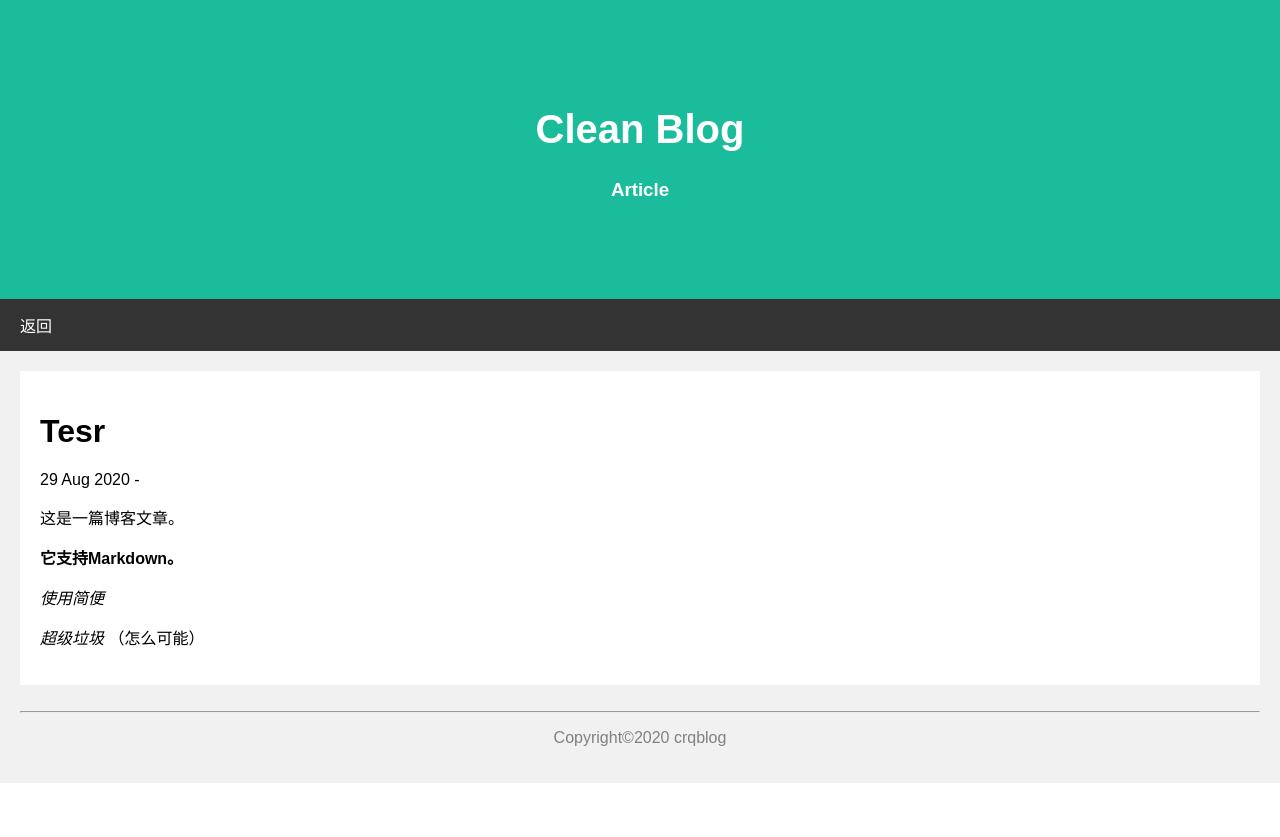
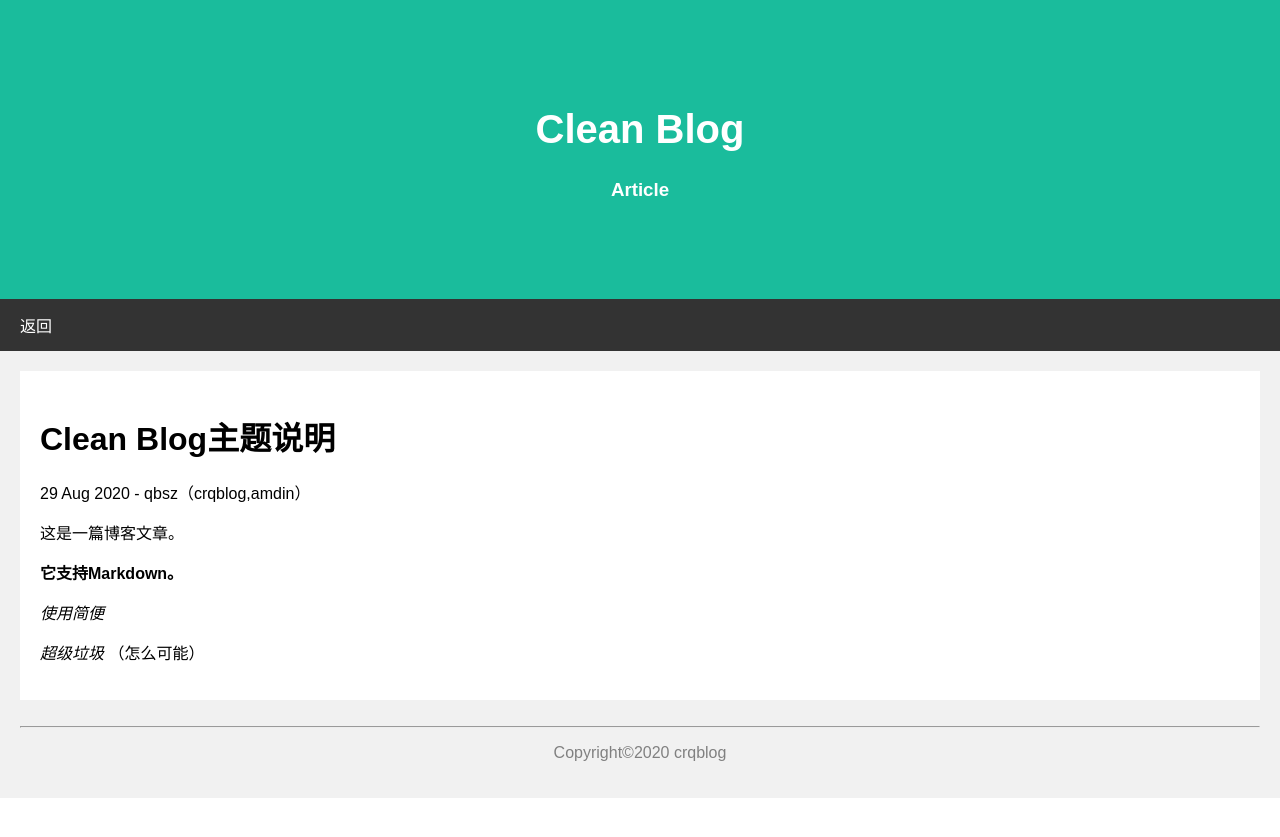
Before and after one commit to cleanblog/cleanblog.github.io, a Jekyll site: the page built from _posts/2020-8-29-tesr.md, in a window 1280 px wide. Shown: the top 837 px of the page. Built offline with Jekyll 4.4.1, drawn with Linux system fonts in a browser that asks for light colours.

Commit message:
Update 2020-8-29-tesr.md

```diff
--- a/_posts/2020-8-29-tesr.md
+++ b/_posts/2020-8-29-tesr.md
@@ -1,5 +1,7 @@
 ---
 layout: post
+title: Clean Blog主题说明
+author: qbsz（crqblog,amdin）
 ---
 这是一篇博客文章。
 
```
